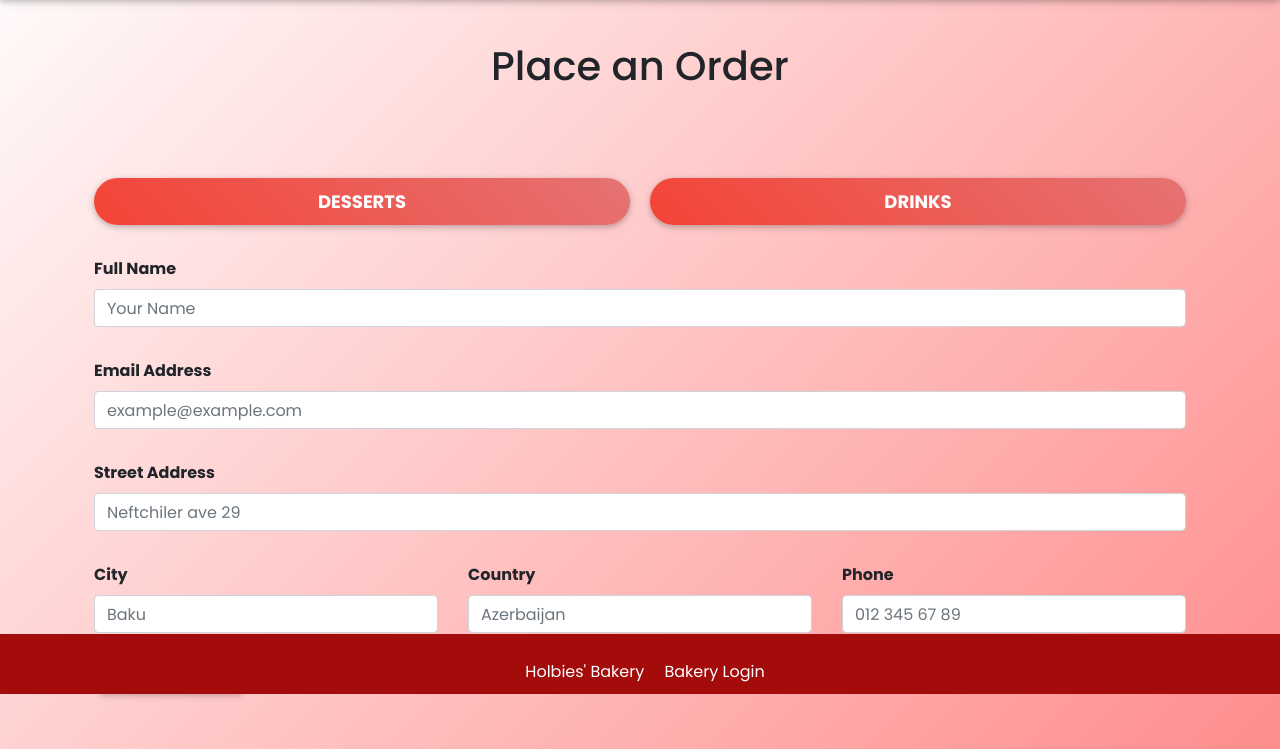
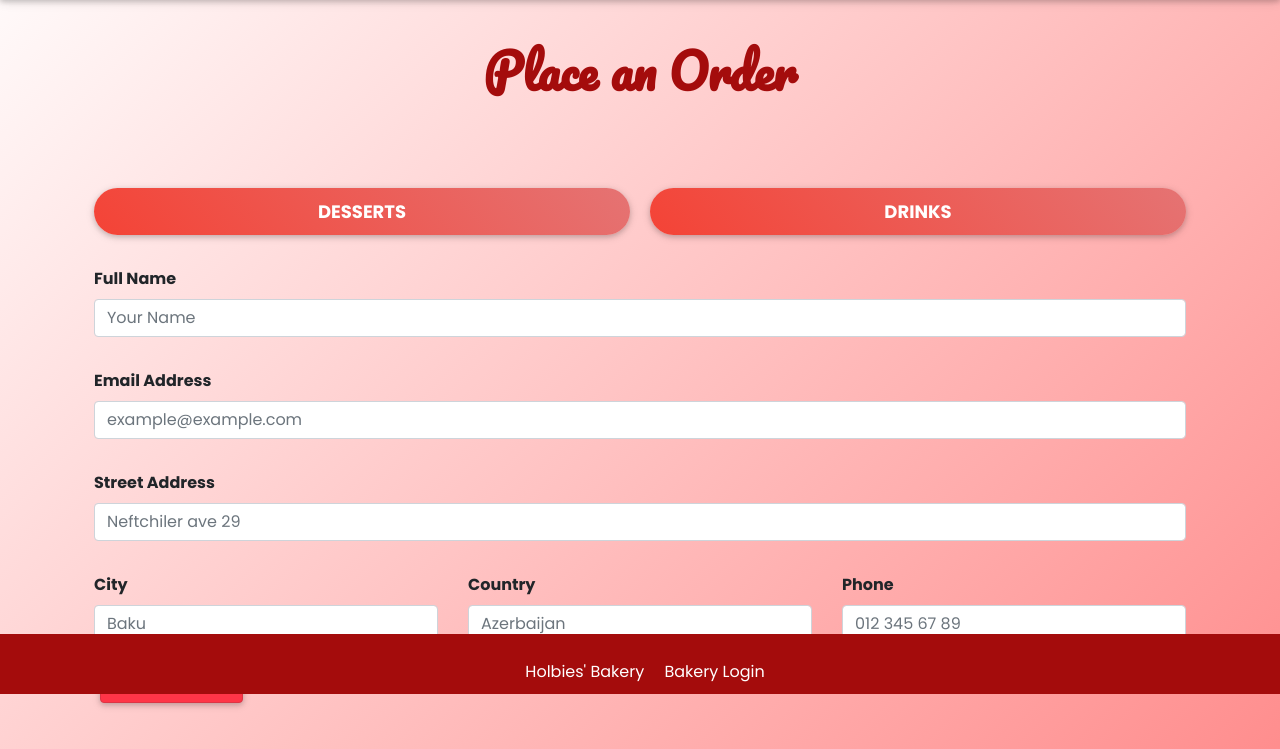
Before and after one commit to lunarinaa/holbertonschool-portfolio_project, a Django app: page /order/ in a window 1280 px wide. Shown: the part 106-855 px from the top of the page. Run offline with Django 3.2, Linux system fonts and the light colour scheme; data comes from the database, SQL or seed files in the repository; both versions use the stored data as it was after the commit; some libraries are stand-ins or nearby versions.

Commit message:
some styling

```diff
--- a/holbies_bakery/cart/templates/cart_summary.html
+++ b/holbies_bakery/cart/templates/cart_summary.html
@@ -32,8 +32,9 @@
         transform: scale(1.1);
     }
     h2 {
+        font-family: 'Pacifico', cursive;
+        font-size: 3rem;
         font-weight: 700; /* Change font-weight here */
-        font-size: 32px;
         color:#a40c0c  /* Change font-size here */
     }
     .table th, .table td {
--- a/holbies_bakery/customer/templates/customer/about.html
+++ b/holbies_bakery/customer/templates/customer/about.html
@@ -4,6 +4,7 @@
 
 </br></br>
 <style>
+    @import url('https://fonts.googleapis.com/css2?family=Pacifico&family=Quicksand:wght@400;500;700&display=swap');
     @import url('https://fonts.googleapis.com/css2?family=Poppins:ital,wght@0,100;0,200;0,300;0,400;0,500;0,600;0,700;0,800;0,900;1,100;1,200;1,300;1,400;1,500;1,600;1,700;1,800;1,900&display=swap');
     body{
         background: url(../../static/images/holbies.jpeg) no-repeat;
@@ -39,7 +40,10 @@
 <div class="container mb-5">
     <div class="row justify-content-center mt-5">
         <div class="col-md-8 col-sm-8 offset-md-1 p-5 text-center">
-            <h2 style="color: rgb(119, 1, 1);"><p><strong><em>Welcome to Holbies' Bakery!</em></strong></p></h2>
+            <h2 style=" font-family: 'Pacifico', cursive;
+            color: #A40C0C;
+            font-weight: bold;
+            font-size: 3rem;color: rgb(119, 1, 1);"><p><strong><em>Welcome to Holbies' Bakery!</em></strong></p></h2>
         </div>
     </div>
     <div class="row justify-content-center mt-1">
--- a/holbies_bakery/customer/templates/customer/menu.html
+++ b/holbies_bakery/customer/templates/customer/menu.html
@@ -60,7 +60,6 @@
         color: #A40C0C;
         font-weight: bold;
         font-size: 3rem;
-        text-transform: uppercase;
         margin-bottom: 1rem;
     }
     .menu-description {
--- a/holbies_bakery/customer/templates/customer/order.html
+++ b/holbies_bakery/customer/templates/customer/order.html
@@ -1,11 +1,18 @@
 {% extends 'customer/base.html' %}
 {% block content %}
 <style>
+    @import url('https://fonts.googleapis.com/css2?family=Pacifico&family=Quicksand:wght@400;500;700&display=swap');
      @import url('https://fonts.googleapis.com/css2?family=Poppins:ital,wght@0,100;0,200;0,300;0,400;0,500;0,600;0,700;0,800;0,900;1,100;1,200;1,300;1,400;1,500;1,600;1,700;1,800;1,900&display=swap');
     body{
         background:linear-gradient(135deg, #ffffff90 0%, #ff242486 100%);
         background-size: cover;
         font-family:"Poppins", sans-serif;
+    }
+    h1{
+        font-family: 'Pacifico', cursive;
+        color: #A40C0C;
+        font-weight: bold;
+        font-size: 3rem;
     }
     .card {
         border: none;
@@ -71,7 +78,9 @@
         max-width: 80px;
     }
     .form-check-label {
-        font-weight: 600;
+        font-family: 'Pacifico', cursive;
+        font-size: 18px;
+
     }
     .modal-content {
         background-color: #f8f9fa;
```
Also changed, not shown: holbies_bakery/db.sqlite3.
